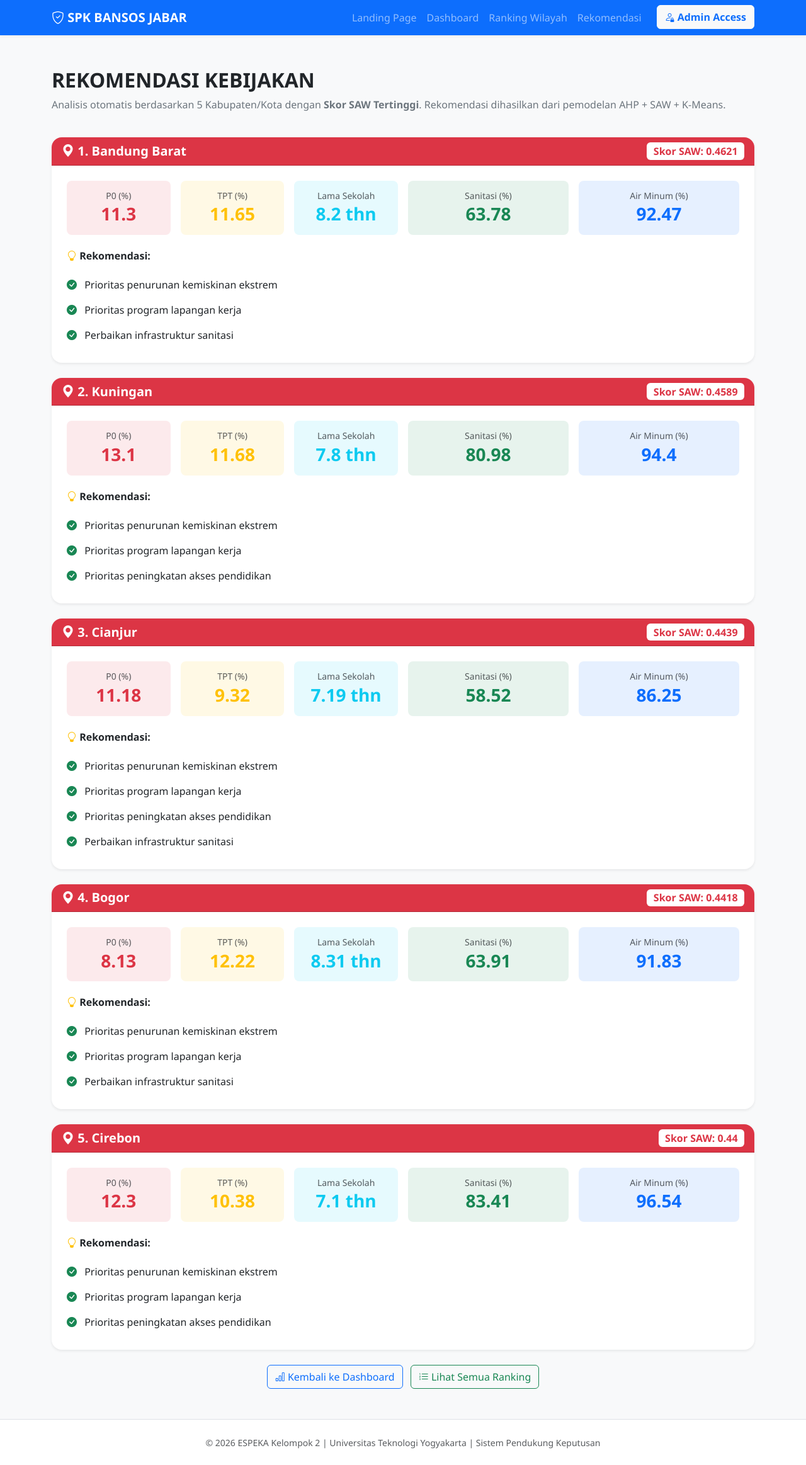
After one commit to BimaniSakti/Kuliah_SPK-Bansos, a Flask app: page /rekomendasi in a window 1280 px wide. The commit adds this page. Shown: the whole page at 63% size. Run offline with Flask 3, Linux system fonts and the light colour scheme; data comes from the database, SQL or seed files in the repository; both versions use the stored data as it was after the commit.

Commit message:
Feat: Menambahkan Halaman Rekomendasi Kebijakan dan visualisasi grafik tambahan pada halaman dashboard

```diff
--- a/app.py
+++ b/app.py
@@ -64,9 +64,25 @@ def dashboard():
         sedang = len(df_jabar[df_jabar['Kategori_Prioritas'] == 'Prioritas Sedang'])
         rendah = len(df_jabar[df_jabar['Kategori_Prioritas'] == 'Prioritas Rendah'])
 
+    top_kabupaten = []
+    if 'Skor_SAW' in df_jabar.columns:
+        df_top = df_jabar.sort_values(by='Skor_SAW', ascending=False).head(10)
+        top_kabupaten = df_top[['Kab/Kota', 'Skor_SAW']].to_dict(orient='records')
+
+    avg_jabar = {}
+    avg_nasional = {}
+    radar_cols = ['P0', 'Lama_Sekolah', 'TPT', 'Sanitasi', 'Air_Minum', 'TPAK']
+    for col in radar_cols:
+        if col in df_jabar.columns:
+            avg_jabar[col] = round(float(df_jabar[col].mean()), 2)
+        if col in df.columns:
+            avg_nasional[col] = round(float(df[col].mean()), 2)
+
     return render_template('dashboard.html',
                            total_jabar=total_jabar, tinggi=tinggi,
-                           sedang=sedang, rendah=rendah, total_nasional=total_nasional)
+                           sedang=sedang, rendah=rendah, total_nasional=total_nasional,
+                           top_kabupaten=top_kabupaten,
+                           avg_jabar=avg_jabar, avg_nasional=avg_nasional)
 
 @app.route('/ranking')
 def ranking():
@@ -107,6 +123,50 @@ def export_excel():
     output.seek(0)
 
     return send_file(output, mimetype='text/csv', as_attachment=True, download_name='Ranking_Bansos_Jabar.csv')
+
+@app.route('/rekomendasi')
+def rekomendasi():
+    df = load_data()
+    df_jabar = df[df['Provinsi'] == 'JAWA BARAT'].copy()
+
+    top5 = []
+    if 'Skor_SAW' in df_jabar.columns and 'Kategori_Prioritas' in df_jabar.columns:
+        df_top5 = df_jabar.sort_values(by='Skor_SAW', ascending=False).head(5)
+
+        for _, row in df_top5.iterrows():
+            rekomendasi_list = []
+            p0 = float(row.get('P0', 0))
+            tpt = float(row.get('TPT', 0))
+            lama_sekolah = float(row.get('Lama_Sekolah', 0))
+            sanitasi = float(row.get('Sanitasi', 0))
+            air_minum = float(row.get('Air_Minum', 0))
+
+            if p0 > 5:
+                rekomendasi_list.append('Prioritas penurunan kemiskinan ekstrem')
+            if tpt > 6:
+                rekomendasi_list.append('Prioritas program lapangan kerja')
+            if lama_sekolah < 8:
+                rekomendasi_list.append('Prioritas peningkatan akses pendidikan')
+            if sanitasi < 70:
+                rekomendasi_list.append('Perbaikan infrastruktur sanitasi')
+            if air_minum < 70:
+                rekomendasi_list.append('Peningkatan akses air minum layak')
+
+            if not rekomendasi_list:
+                rekomendasi_list.append('Pemantauan berkala dan penguatan program existing')
+
+            top5.append({
+                'nama': row['Kab/Kota'],
+                'skor_saw': round(float(row.get('Skor_SAW', 0)), 4),
+                'p0': round(p0, 2),
+                'tpt': round(tpt, 2),
+                'lama_sekolah': round(lama_sekolah, 2),
+                'sanitasi': round(sanitasi, 2),
+                'air_minum': round(air_minum, 2),
+                'rekomendasi': rekomendasi_list
+            })
+
+    return render_template('rekomendasi.html', top5=top5)
 
 # ==========================================
 # ROUTING AREA ADMIN
--- a/templates/base.html
+++ b/templates/base.html
@@ -36,6 +36,7 @@
                     <li class="nav-item"><a class="nav-link" href="/">Landing Page</a></li>
                     <li class="nav-item"><a class="nav-link" href="/dashboard">Dashboard</a></li>
                     <li class="nav-item"><a class="nav-link" href="/ranking">Ranking Wilayah</a></li>
+                    <li class="nav-item"><a class="nav-link" href="/rekomendasi">Rekomendasi</a></li>
                     {% if session.get('logged_in') %}
                         <li class="nav-item dropdown ms-2">
                             <a class="btn btn-warning fw-bold dropdown-toggle" href="#" role="button" data-bs-toggle="dropdown">
--- /dev/null
+++ b/templates/rekomendasi.html
@@ -0,0 +1,81 @@
+{% extends 'base.html' %}
+
+{% block title %}Rekomendasi Kebijakan - SPK Bansos Jabar{% endblock %}
+
+{% block content %}
+<div class="row mb-4">
+    <div class="col-12">
+        <h2 class="fw-bold text-dark mt-1">REKOMENDASI KEBIJAKAN</h2>
+        <p class="text-secondary">Analisis otomatis berdasarkan 5 Kabupaten/Kota dengan <strong>Skor SAW Tertinggi</strong>. Rekomendasi dihasilkan dari pemodelan AHP + SAW + K-Means.</p>
+    </div>
+</div>
+
+{% if top5 %}
+{% for item in top5 %}
+<div class="card border-0 shadow-sm rounded-4 mb-4 bg-white">
+    <div class="card-header bg-danger text-white d-flex justify-content-between align-items-center rounded-top-4">
+        <h5 class="mb-0 fw-bold">
+            <i class="bi bi-geo-alt-fill"></i> {{ loop.index }}. {{ item.nama }}
+        </h5>
+        <span class="badge bg-white text-danger fs-6">Skor SAW: {{ item.skor_saw }}</span>
+    </div>
+    <div class="card-body p-4">
+        <div class="row g-3 mb-4">
+            <div class="col-md-2 col-6 text-center">
+                <div class="p-3 rounded-3 bg-danger bg-opacity-10">
+                    <h6 class="text-muted small mb-1">P0 (%)</h6>
+                    <h3 class="fw-bold text-danger mb-0">{{ item.p0 }}</h3>
+                </div>
+            </div>
+            <div class="col-md-2 col-6 text-center">
+                <div class="p-3 rounded-3 bg-warning bg-opacity-10">
+                    <h6 class="text-muted small mb-1">TPT (%)</h6>
+                    <h3 class="fw-bold text-warning mb-0">{{ item.tpt }}</h3>
+                </div>
+            </div>
+            <div class="col-md-2 col-6 text-center">
+                <div class="p-3 rounded-3 bg-info bg-opacity-10">
+                    <h6 class="text-muted small mb-1">Lama Sekolah</h6>
+                    <h3 class="fw-bold text-info mb-0">{{ item.lama_sekolah }} thn</h3>
+                </div>
+            </div>
+            <div class="col-md-3 col-6 text-center">
+                <div class="p-3 rounded-3 bg-success bg-opacity-10">
+                    <h6 class="text-muted small mb-1">Sanitasi (%)</h6>
+                    <h3 class="fw-bold text-success mb-0">{{ item.sanitasi }}</h3>
+                </div>
+            </div>
+            <div class="col-md-3 col-6 text-center">
+                <div class="p-3 rounded-3 bg-primary bg-opacity-10">
+                    <h6 class="text-muted small mb-1">Air Minum (%)</h6>
+                    <h3 class="fw-bold text-primary mb-0">{{ item.air_minum }}</h3>
+                </div>
+            </div>
+        </div>
+
+        <h6 class="fw-bold text-dark mb-3"><i class="bi bi-lightbulb text-warning"></i> Rekomendasi:</h6>
+        <ul class="list-group list-group-flush">
+            {% for rec in item.rekomendasi %}
+            <li class="list-group-item border-0 ps-0">
+                <i class="bi bi-check-circle-fill text-success me-2"></i> {{ rec }}
+            </li>
+            {% endfor %}
+        </ul>
+    </div>
+</div>
+{% endfor %}
+
+<div class="text-center mt-4 mb-5">
+    <a href="/dashboard" class="btn btn-outline-primary me-2"><i class="bi bi-bar-chart"></i> Kembali ke Dashboard</a>
+    <a href="/ranking" class="btn btn-outline-success"><i class="bi bi-list-ol"></i> Lihat Semua Ranking</a>
+</div>
+
+{% else %}
+<div class="card border-0 shadow-sm rounded-4 p-5 bg-white text-center">
+    <i class="bi bi-exclamation-circle text-warning" style="font-size: 3rem;"></i>
+    <h4 class="mt-3 fw-bold text-dark">Belum Ada Data Rekomendasi</h4>
+    <p class="text-secondary">Silakan jalankan pipeline model terlebih dahulu dari <a href="/admin/model">Panel Admin</a> untuk menghasilkan skor SAW dan kategori prioritas.</p>
+    <a href="/admin/model" class="btn btn-primary mt-2"><i class="bi bi-play-circle"></i> Jalankan Pipeline</a>
+</div>
+{% endif %}
+{% endblock %}
```
Also changed, not shown: templates/dashboard.html (+91 -0 lines), data_wilayah.db (added).
